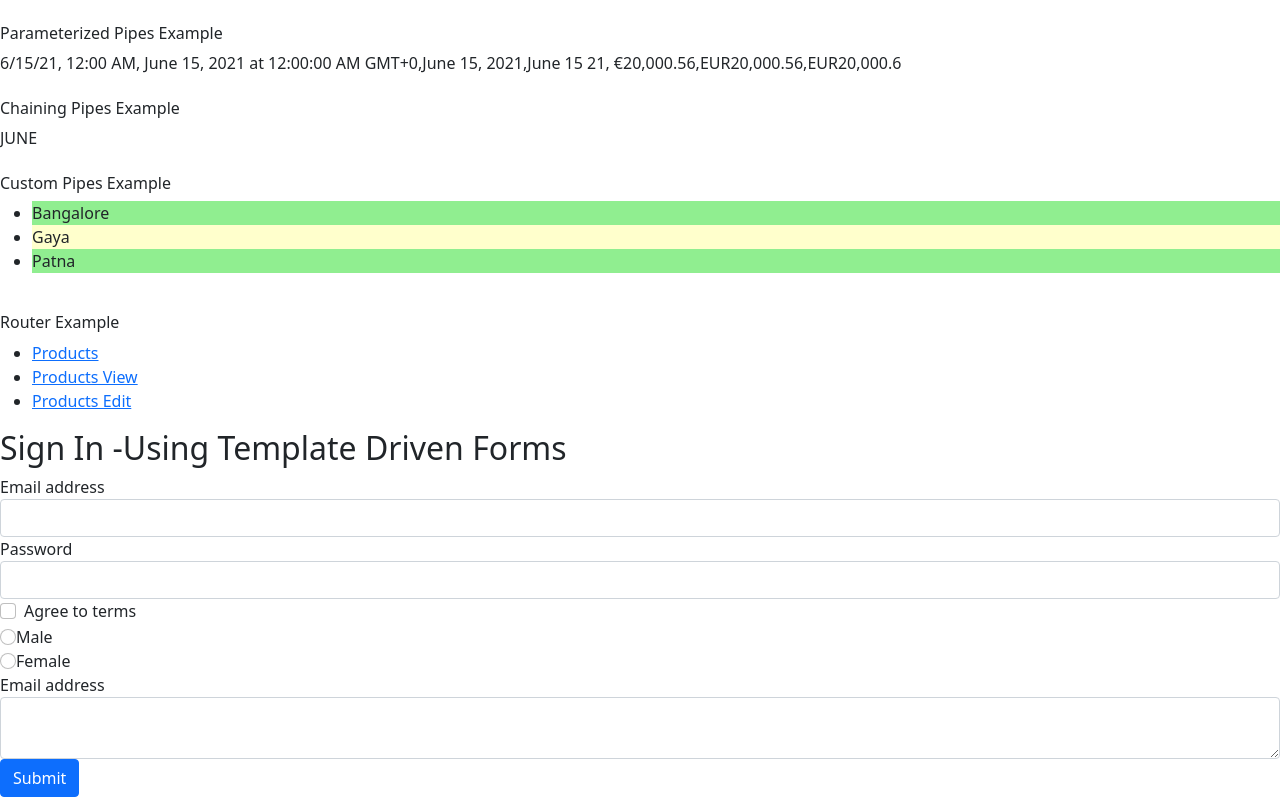
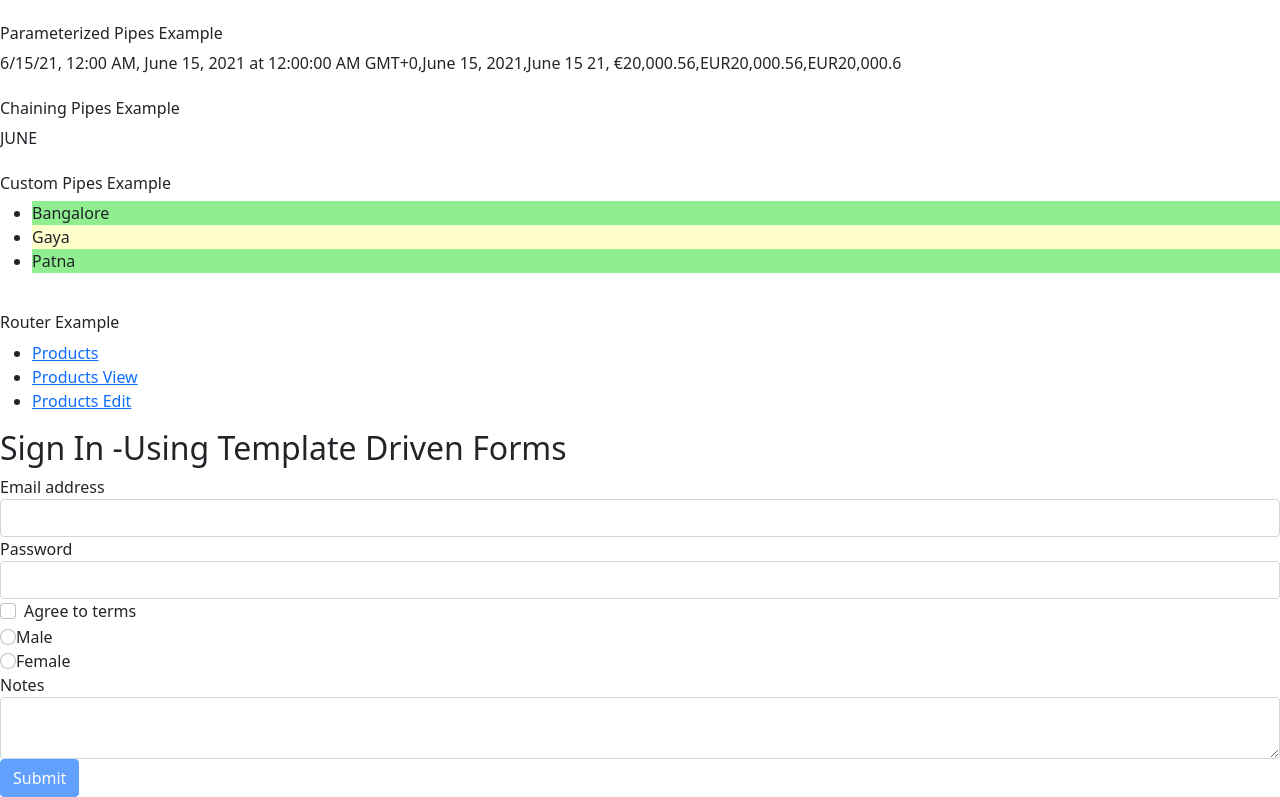
Before and after one commit to SujeetGupta13/angular9, an Angular app: page /signin in a window 1280 px wide. Shown: the part 1601-2398 px from the top of the page. Built offline with nearby package versions, Linux system fonts and the light colour scheme.

Commit message:
Template driven forms Validation

```diff
--- a/src/app/signin/signin.component.html
+++ b/src/app/signin/signin.component.html
@@ -2,15 +2,16 @@
 <form #signInForm="ngForm" (ngSubmit)="loginUser(signInForm);">
     <div class="form-group">
       <label for="exampleInputEmail1">Email address</label>
-      <input type="email" class="form-control" id="exampleInputEmail1" aria-describedby="emailHelp" name="emailAddressField" ngModel>
-      <!-- <small id="emailHelp" class="form-text text-muted">We'll never share your email with anyone else.</small> -->
+      <input type="email" class="form-control" id="exampleInputEmail1" aria-describedby="emailHelp" name="emailAddressField" email ngModel required #emailAddressField="ngModel"> <!--#emailAddressField="ngModel" this is required for Custome field vaidation-->
+      <small class="form-text text-muted" *ngIf="emailAddressField.touched && !emailAddressField.valid">Enter Email Address</small>
     </div>
     <div class="form-group">
       <label for="exampleInputPassword1">Password</label>
-      <input type="password" class="form-control" id="exampleInputPassword1" name="passwordField" ngModel>
+      <input type="password" class="form-control" id="exampleInputPassword1" name="passwordField" ngModel required #passwordField="ngModel">
+      <small class="form-text text-muted" *ngIf="passwordField.touched && !passwordField.valid">Enter Password</small>
     </div>
     <div class="form-group form-check">
-      <input type="checkbox" class="form-check-input" id="exampleCheck1" name="termsField" ngModel>
+      <input type="checkbox" class="form-check-input" id="exampleCheck1" name="termsField" required ngModel>
       <label class="form-check-label" for="exampleCheck1">Agree to terms</label>
     </div>
     <div class="form-group">
@@ -22,9 +23,9 @@
         <label class="form-check-label" for="exampleCheck1">Female</label>
     </div>
     <div class="form-group">
-        <label for="exampleInputEmail1">Email address</label>
+        <label for="exampleInputEmail1">Notes</label>
         <textarea class="form-control" id="exampleInputEmail1" aria-describedby="emailHelp" name="notesField" ngModel>
         </textarea>
     </div>
-    <button type="submit" class="btn btn-primary">Submit</button>
+    <button type="submit" class="btn btn-primary" [disabled]="!signInForm.valid">Submit</button>
   </form>
--- a/src/app/signin/signin.component.scss
+++ b/src/app/signin/signin.component.scss
@@ -0,0 +1,3 @@
+input.ng-touched.ng-invalid {
+    border:1px solid red;
+}
```
